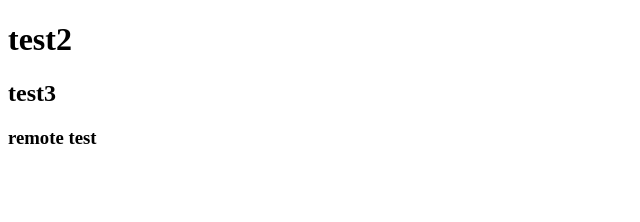
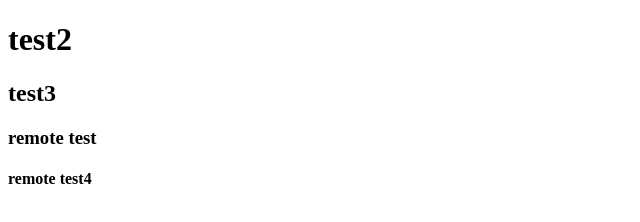
Before and after one commit to VincentChen19890526/git-demo, a plain HTML site: page index.html in a window 1280 px wide. Shown: the full height of the page, 0-640 px from the left. Drawn offline with Linux system fonts and the light colour scheme.

Commit message:
local and remote test4

```diff
--- a/index.html
+++ b/index.html
@@ -11,6 +11,7 @@
   <h1>test2</h1>
   <h2>test3</h2>
   <h3>remote test</h3>
+  <h4>remote test4</h4>
 </body>
 
 </html>
```
